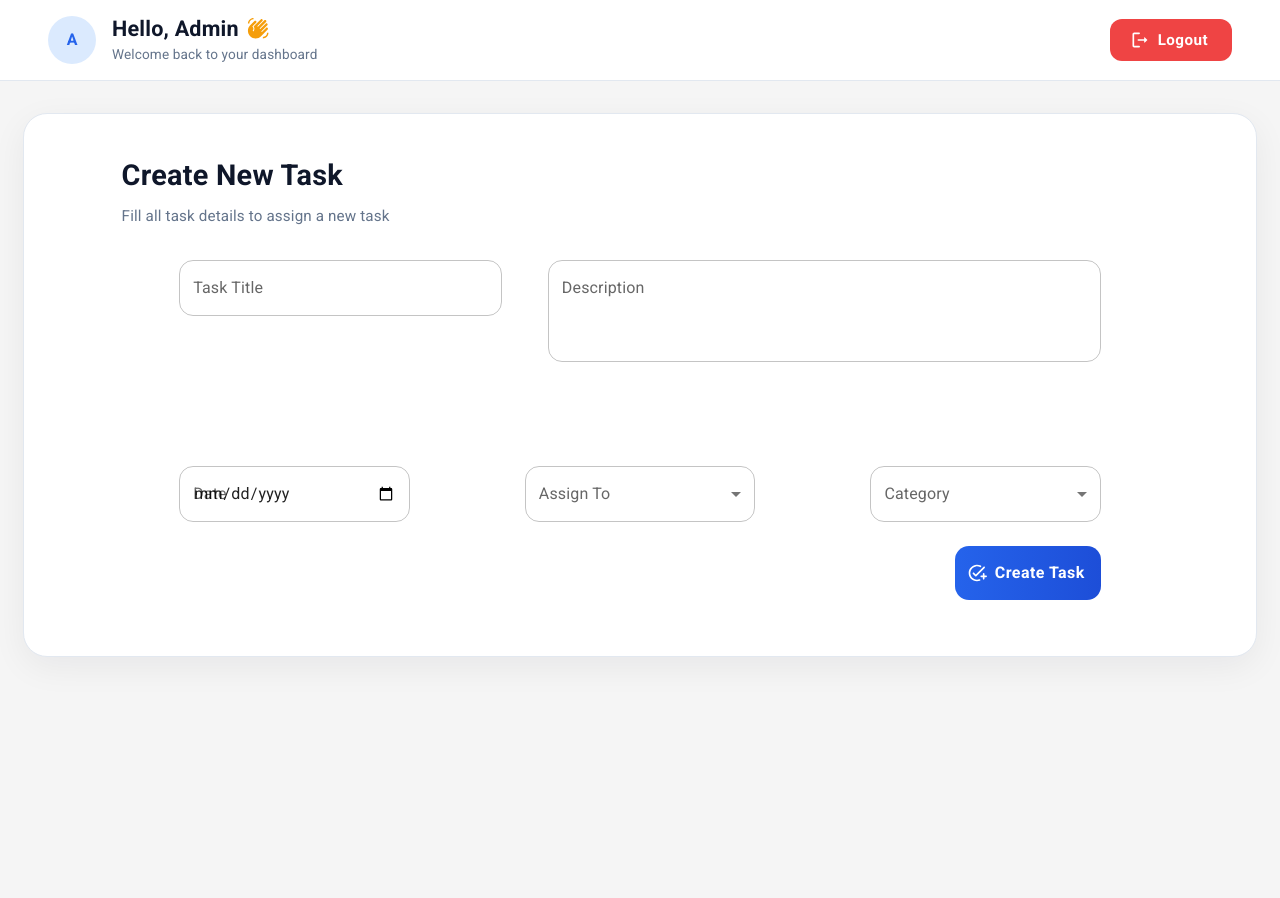
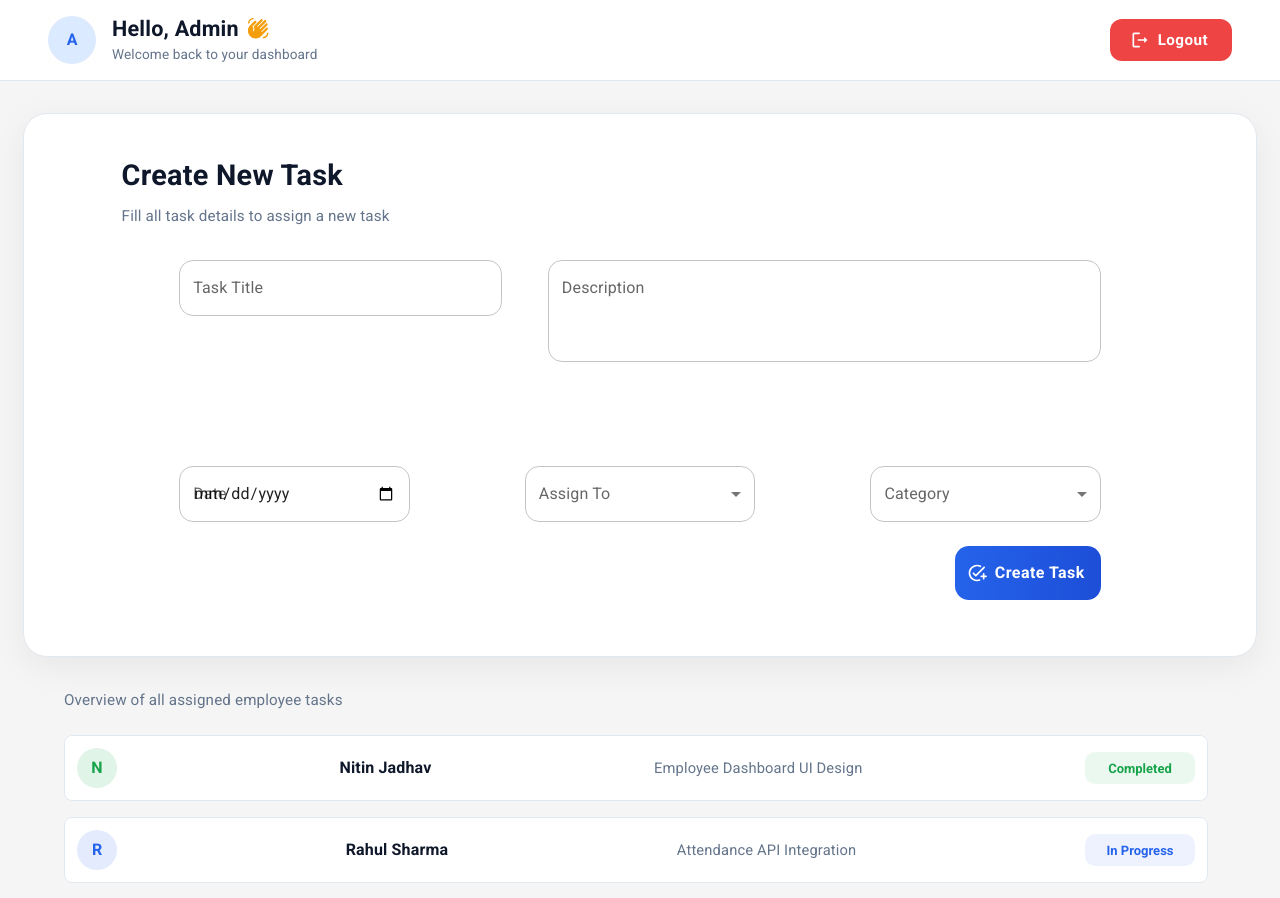
Before and after one commit to Ni3-Jadhav/Project_EMS, a React (Vite) app: page / in a window 1280 px wide. Shown: the top 898 px of the page. Before the commit the page ends 800 px from the top, so only its background shows below. Built offline with nearby package versions, Linux system fonts and the light colour scheme.

Commit message:
UI for admin Dashboard

```diff
--- a/src/components/DashBoard/AdminDashboard.jsx
+++ b/src/components/DashBoard/AdminDashboard.jsx
@@ -1,12 +1,14 @@
 import React from "react";
 import EmployeeDashboadHeader from "../Others/EmployeeDashboadHeader";
 import CreateTask from "../Others/CreateTask";
+import AllTaskList from "../Others/AllTaskList";
 
 const AdminDashboard = () => {
   return (
     <>
       <EmployeeDashboadHeader employeeName="Admin" />
       <CreateTask />
+      <AllTaskList />
     </>
   );
 };
--- /dev/null
+++ b/src/components/Others/AllTaskList.jsx
@@ -0,0 +1,180 @@
+import React from "react";
+import { Box, Card, Chip, Stack, Typography, Avatar } from "@mui/material";
+
+const taskData = [
+  {
+    id: 1,
+    employee: "Nitin Jadhav",
+    title: "Employee Dashboard UI Design",
+    status: "Completed",
+    color: "#16a34a",
+  },
+  {
+    id: 2,
+    employee: "Rahul Sharma",
+    title: "Attendance API Integration",
+    status: "In Progress",
+    color: "#2563eb",
+  },
+  {
+    id: 3,
+    employee: "Priya Patil",
+    title: "Task Management Module",
+    status: "Pending",
+    color: "#f59e0b",
+  },
+  {
+    id: 4,
+    employee: "Aman Verma",
+    title: "Responsive Layout Testing",
+    status: "Failed",
+    color: "#ef4444",
+  },
+  {
+    id: 5,
+    employee: "Sneha Joshi",
+    title: "Create Authentication Screens",
+    status: "Accepted",
+    color: "#7c3aed",
+  },
+  {
+    id: 6,
+    employee: "Rohit Patil",
+    title: "Optimize Dashboard Performance",
+    status: "Review",
+    color: "#0891b2",
+  },
+];
+
+const AllTaskList = () => {
+  return (
+    <Box sx={{ mt: 4, width: "100%" }}>
+      {/* Heading */}
+      <Box sx={{ width: "90%", mx: "auto", borderRadius: "24px" }}>
+        <Box sx={{ mb: 3 }}>
+          <Typography
+            sx={{
+              color: "#64748b",
+              fontSize: "0.95rem",
+            }}
+          >
+            Overview of all assigned employee tasks
+          </Typography>
+        </Box>
+
+        {/* Scroll Container */}
+        <Box
+          sx={{
+            display: "flex",
+            flexDirection: "column",
+            gap: 2,
+            height: "250px",
+            overflowY: "auto",
+            pr: 1,
+            mb: 3,
+            scrollBehavior: "smooth",
+
+            /* Hide Scrollbar */
+            scrollbarWidth: "none",
+            msOverflowStyle: "none",
+
+            "&::-webkit-scrollbar": {
+              display: "none",
+            },
+          }}
+        >
+          {taskData.map((task) => (
+            <Box
+              key={task.id}
+              sx={{
+                p: {
+                  xs: 1,
+                  sm: 1.5,
+                },
+                borderRadius: 2,
+                background: "#ffffff",
+                border: "1px solid #e2e8f0",
+                transition: "all 0.3s ease",
+                cursor: "pointer",
+
+                "&:hover": {
+                  transform: "translateY(-3px)",
+                  boxShadow: "0 14px 30px rgba(15,23,42,0.08)",
+                  borderColor: "#cbd5e1",
+                },
+              }}
+            >
+              <Box
+                sx={{
+                  display: "flex",
+                  alignItems: "center",
+                  justifyContent: "space-between",
+                  gap: 3,
+                  lineHeight: 2.5,
+                }}
+              >
+                {/* Avatar */}
+                <Avatar
+                  sx={{
+                    width: 40,
+                    height: 40,
+                    bgcolor: `${task.color}20`,
+                    color: task.color,
+                    fontWeight: 700,
+                    fontSize: "1rem",
+                  }}
+                >
+                  {task.employee.charAt(0)}
+                </Avatar>
+
+                {/* Details */}
+                <Box>
+                  <Typography
+                    sx={{
+                      fontSize: "1rem",
+                      fontWeight: 700,
+                      color: "#0f172a",
+                      // mb: 0.5,
+                    }}
+                  >
+                    {task.employee}
+                  </Typography>
+                </Box>
+                <Box>
+                  <Typography
+                    sx={{
+                      fontSize: "0.92rem",
+                      color: "#64748b",
+                      // lineHeight: 1.6,
+                    }}
+                  >
+                    {task.title}
+                  </Typography>
+                </Box>
+
+                {/* Status */}
+                <Chip
+                  label={task.status}
+                  sx={{
+                    px: 1,
+                    fontWeight: 600,
+                    borderRadius: "10px",
+                    background: `${task.color}15`,
+                    color: task.color,
+                    minWidth: "110px",
+
+                    "& .MuiChip-label": {
+                      px: 1,
+                    },
+                  }}
+                />
+              </Box>
+            </Box>
+          ))}
+        </Box>
+      </Box>
+    </Box>
+  );
+};
+
+export default AllTaskList;
```
